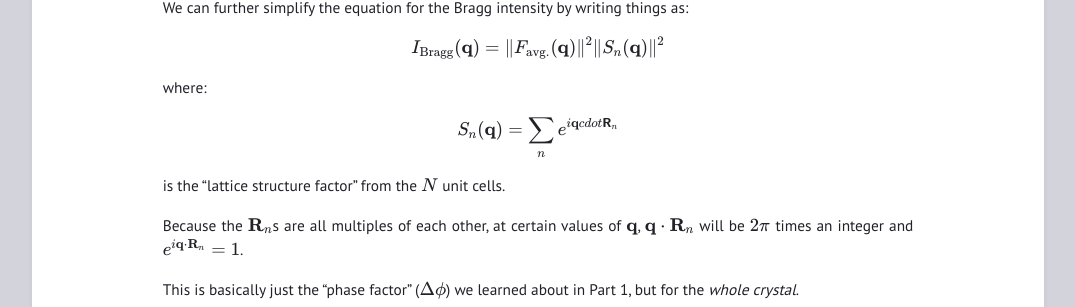
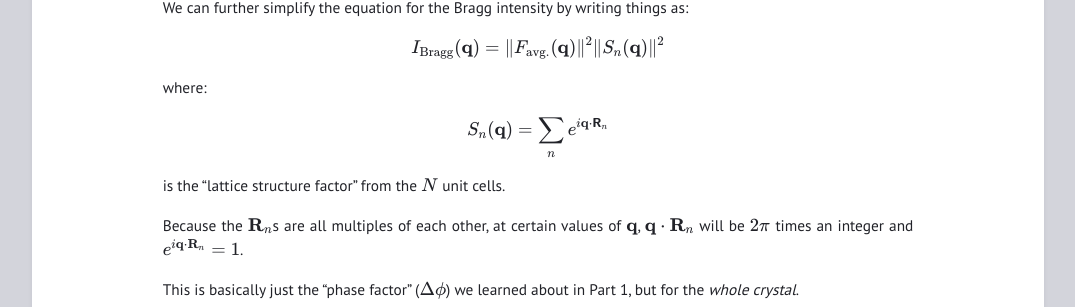
Before and after one commit to davidwych/davidwych.github.io, a Jekyll site: the page built from blog/_posts/2022-07-03-intro-cryst-3.md, in a window 1280 px wide and 900 px high, scrolled down 3527 px. Shown: the part 144-451 px from the top of the window, without its empty margins (102-1177 px from the left). Built offline with Jekyll 4.4.1, drawn with Linux system fonts in a browser that asks for light colours.

```diff
--- a/blog/_posts/2022-07-03-intro-cryst-3.md
+++ b/blog/_posts/2022-07-03-intro-cryst-3.md
@@ -100,7 +100,7 @@ $$ I_{\text{Bragg}}(\mathbf{q}) = \| F_{\text{avg.}}(\mathbf{q})\|^{2} \| S_{n}(
 
 where:
 
-$$S_{n}(\mathbf{q}) = \sum_{n} e^{i\textbf{q}cdot\textbf{𝗥}_{n}} $$
+$$S_{n}(\mathbf{q}) = \sum_{n} e^{i\textbf{q}\cdot\textbf{𝗥}_{n}} $$
 
 is the "lattice structure factor" from the $$N$$ unit cells.
 
```
